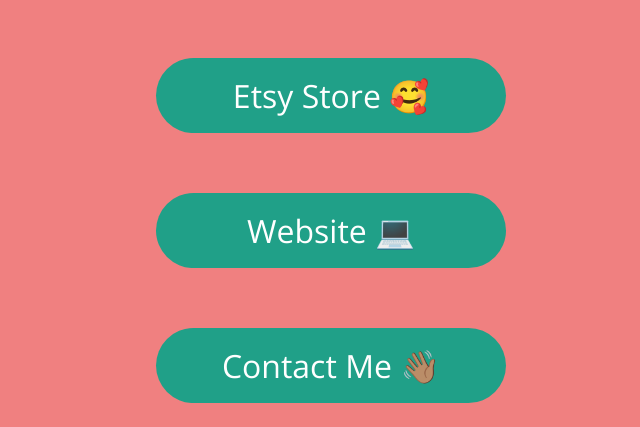
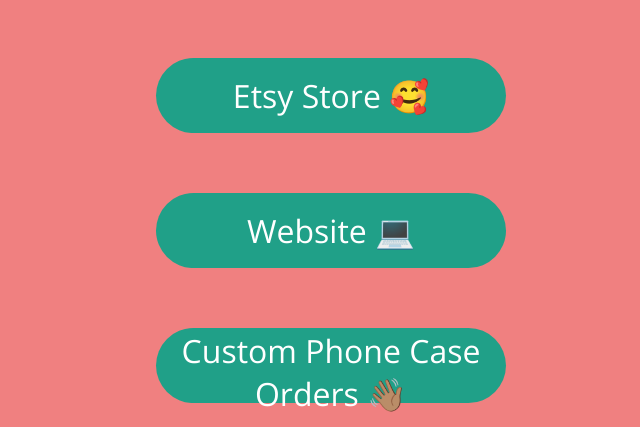
Before and after one commit to berncame/jq-links, a plain HTML site: page index.html in a window 1280 px wide. Shown: the part 525-952 px from the top of the page, without its empty margins (319-959 px from the left). Drawn offline with nearby package versions, Linux system fonts and the light colour scheme.

Commit message:
Update index.html

```diff
--- a/index.html
+++ b/index.html
@@ -26,7 +26,7 @@
 
 <div class = "button"> <a href="http://jqheartsandcrafts.co.uk"><button>Website 💻</button>  </div>
 
-<div class = "button"> <a href="https://www.instagram.com/m/jqheartsandcrafts"><button>Contact Me 👋🏽 </button>  </div>
+<div class = "button"> <a href="https://jqhearts.square.site/custom-phone-case-orders"><button>Custom Phone Case Orders 👋🏽 </button>  </div>
 
 
 
```
